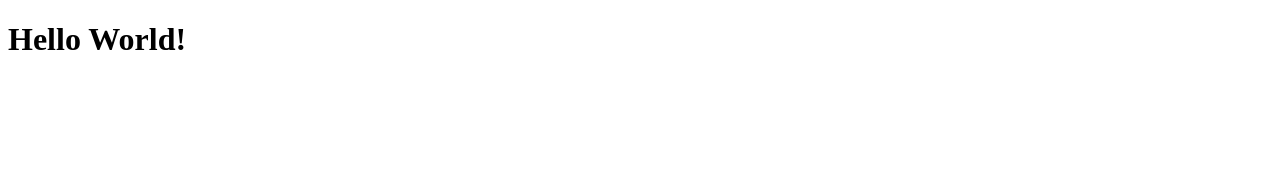
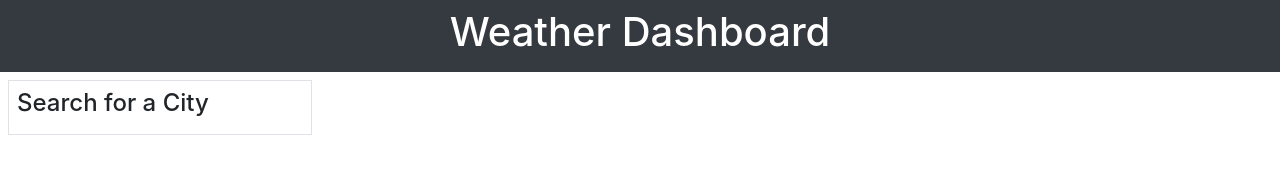
Before and after one commit to CCarver3434/Weather-Dashboard-App, a plain HTML site: page index.html in a window 1280 px wide. Drawn offline with nearby package versions, Linux system fonts and the light colour scheme.

Commit message:
Set up top container and form

```diff
--- a/index.html
+++ b/index.html
@@ -4,9 +4,27 @@
     <meta charset="UTF-8">
     <meta http-equiv="X-UA-Compatible" content="IE=edge">
     <meta name="viewport" content="width=device-width, initial-scale=1.0">
+    <link rel="stylesheet" href="https://cdnjs.cloudflare.com/ajax/libs/twitter-bootstrap/4.3.1/css/bootstrap.min.css">
+    <link rel="stylesheet" href="./assets/css/style.css">
     <title>Ryan's Weather Dashboard App!</title>
 </head>
 <body>
-    <h1>Hello World!</h1>
+    <header class="bg-dark text-white text-center p-2">
+        <h1>Weather Dashboard</h1>
+    </header>
+    <main class="container-fluid">
+        <div class="row">
+            <div class="col-12 col-md-3 p-2 search column">
+                <form class="border p-2" id="city-search-form">
+                    <h4>Search for a City</h4>
+                </form>
+            </div>
+        </div>
+
+    </main>
+    <script src="https://cdnjs.cloudflare.com/ajax/libs/jquery/3.4.1/jquery.min.js"></script>
+    <script src="https://cdnjs.cloudflare.com/ajax/libs/twitter-bootstrap/4.3.1/js/bootstrap.min.js"></script>
+    <script src="https://cdnjs.cloudflare.com/ajax/libs/moment.js/2.27.0/moment.min.js"></script>
+    <script src="./assets/js/script.js"></script>
 </body>
 </html>
```
